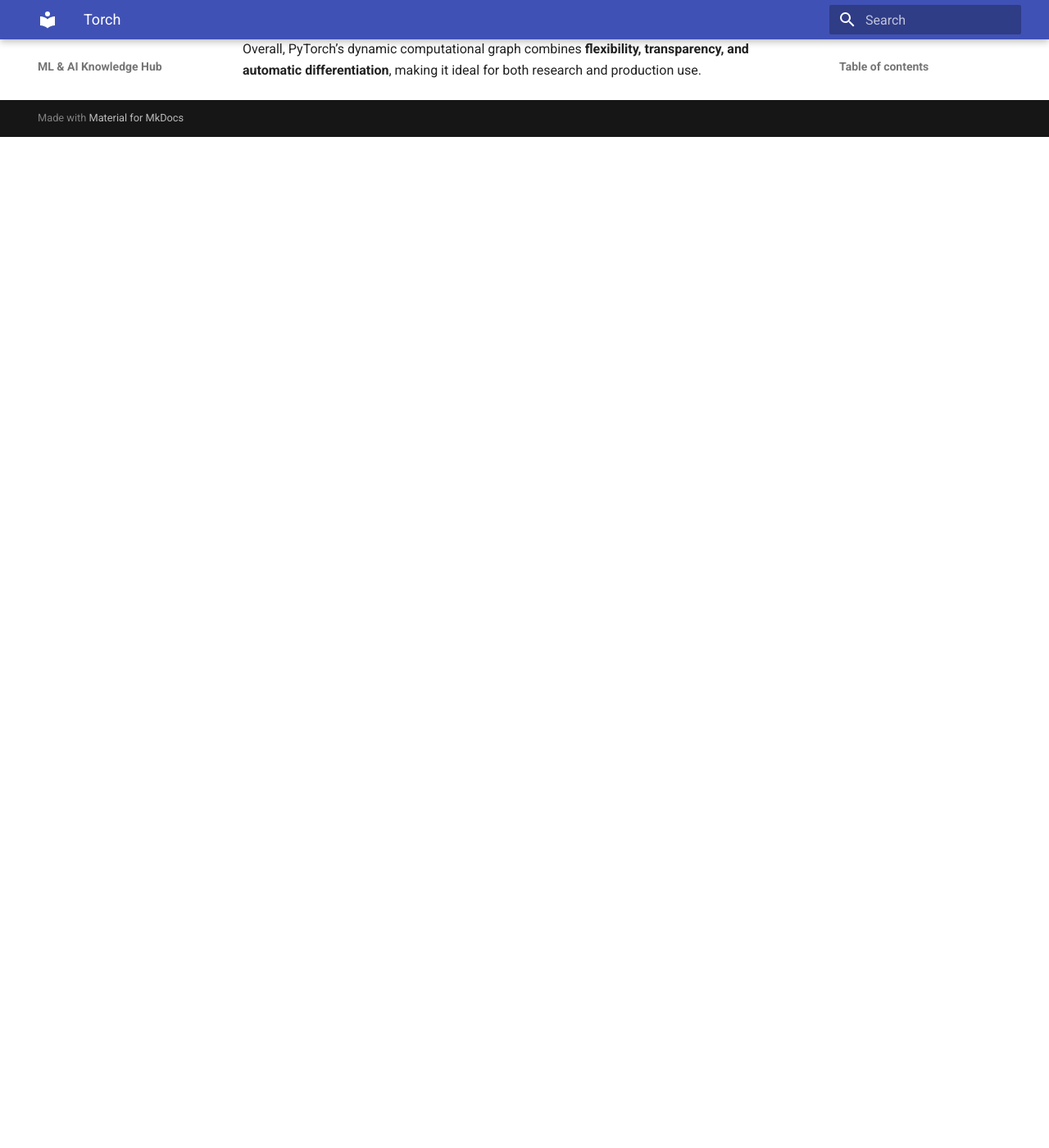
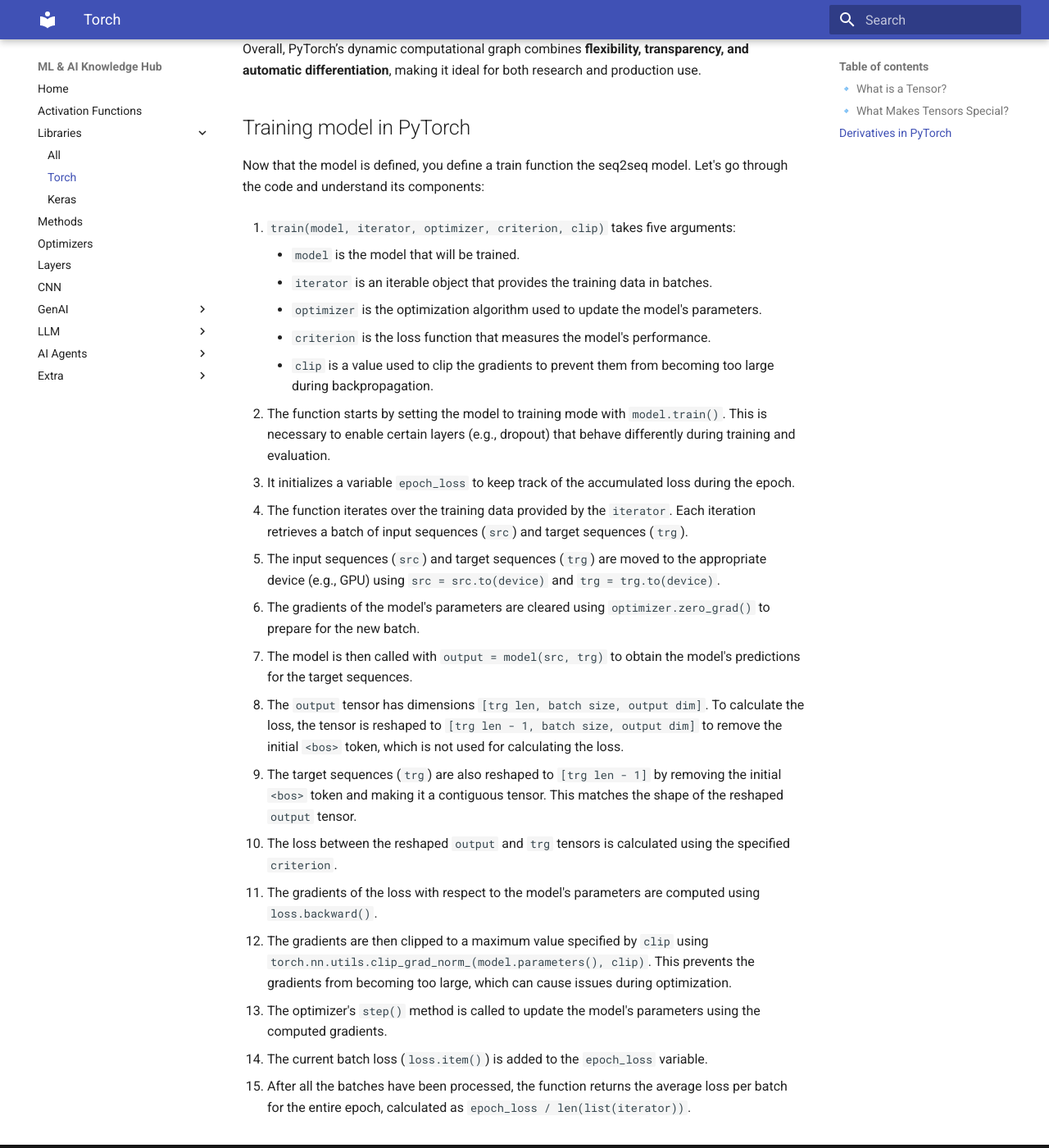
Before and after one commit to Medyan-Naser/machine_learning_projects, an MkDocs documentation site: the page built from docs/Libraries/torch.md, in a window 1280 px wide and 1400 px high, scrolled down 7209 px. Shown: the whole window at 82% size. Built offline with MkDocs 1.6.1 and Material for MkDocs 9.7.7, drawn with Linux system fonts in a browser that asks for light colours; before the commit the page ends 7376 px from its top, so only the background shows below that.

```diff
--- a/docs/Libraries/torch.md
+++ b/docs/Libraries/torch.md
@@ -297,3 +297,42 @@
 - **Easy debugging**: Inspect tensors and operations at any point using Python tools.
 
 Overall, PyTorch’s dynamic computational graph combines **flexibility, transparency, and automatic differentiation**, making it ideal for both research and production use.
+
+
+## Training model in PyTorch
+Now that the model is defined, you define a train function the seq2seq model. Let's go through the code and understand its components:
+
+1. `train(model, iterator, optimizer, criterion, clip)` takes five arguments:
+    - `model` is the model that will be trained.
+    - `iterator` is an iterable object that provides the training data in batches.
+    - `optimizer` is the optimization algorithm used to update the model's parameters.
+    - `criterion` is the loss function that measures the model's performance.
+    - `clip` is a value used to clip the gradients to prevent them from becoming too large during backpropagation.
+
+2. The function starts by setting the model to training mode with `model.train()`. This is necessary to enable certain layers (e.g., dropout) that behave differently during training and evaluation.
+
+3. It initializes a variable `epoch_loss` to keep track of the accumulated loss during the epoch.
+
+4. The function iterates over the training data provided by the `iterator`. Each iteration retrieves a batch of input sequences (`src`) and target sequences (`trg`).
+
+5. The input sequences (`src`) and target sequences (`trg`) are moved to the appropriate device (e.g., GPU) using `src = src.to(device)` and `trg = trg.to(device)`.
+
+6. The gradients of the model's parameters are cleared using `optimizer.zero_grad()` to prepare for the new batch.
+
+7. The model is then called with `output = model(src, trg)` to obtain the model's predictions for the target sequences.
+
+8. The `output` tensor has dimensions `[trg len, batch size, output dim]`. To calculate the loss, the tensor is reshaped to `[trg len - 1, batch size, output dim]` to remove the initial `<bos>` token, which is not used for calculating the loss.
+
+9. The target sequences (`trg`) are also reshaped to `[trg len - 1]` by removing the initial `<bos>` token and making it a contiguous tensor. This matches the shape of the reshaped `output` tensor.
+
+10. The loss between the reshaped `output` and `trg` tensors is calculated using the specified `criterion`.
+
+11. The gradients of the loss with respect to the model's parameters are computed using `loss.backward()`.
+
+12. The gradients are then clipped to a maximum value specified by `clip` using `torch.nn.utils.clip_grad_norm_(model.parameters(), clip)`. This prevents the gradients from becoming too large, which can cause issues during optimization.
+
+13. The optimizer's `step()` method is called to update the model's parameters using the computed gradients.
+
+14. The current batch loss (`loss.item()`) is added to the `epoch_loss` variable.
+
+15. After all the batches have been processed, the function returns the average loss per batch for the entire epoch, calculated as `epoch_loss / len(list(iterator))`.
```
Also changed, not shown: docs/GenAI/tokenization.md (+6 -0 lines).
